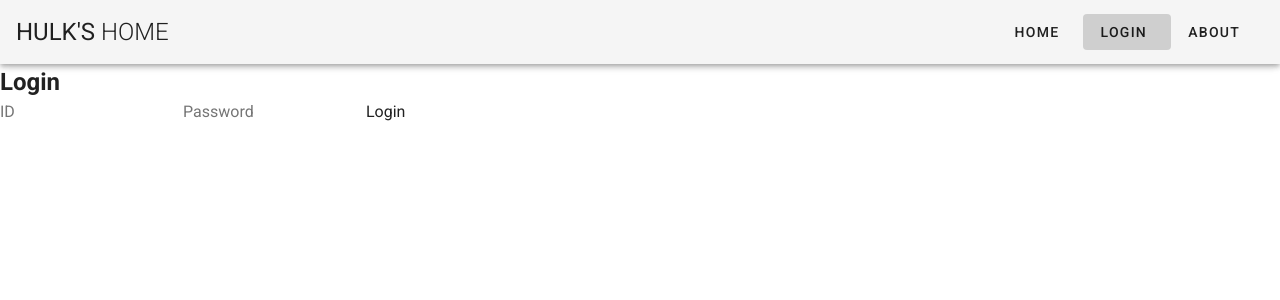
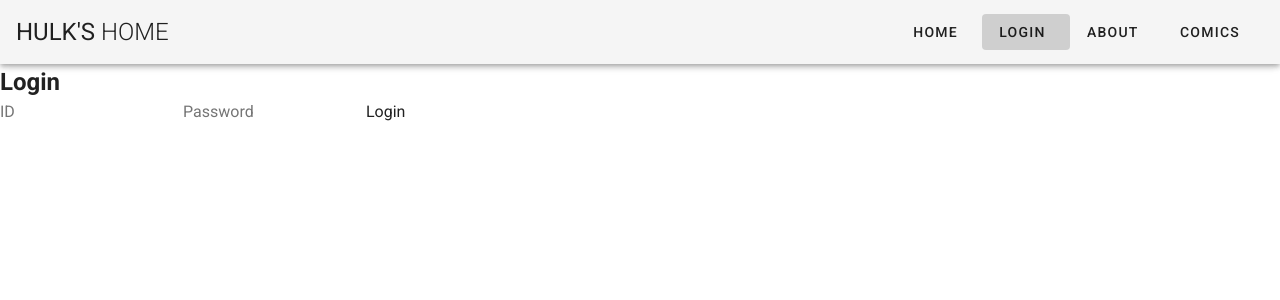
Before and after one commit to Hulk89/my-home-front, a Vue app: page /login in a window 1280 px wide. Shown: the top 300 px of the page. Built offline with nearby package versions, Linux system fonts and the light colour scheme.

Commit message:
inner router added

```diff
--- a/src/router.js
+++ b/src/router.js
@@ -37,6 +37,19 @@ export default new Router({
       // which is lazy-loaded when the route is visited.
       component: () => import(/* webpackChunkName: "about" */ './views/About.vue'),
 	  beforeEnter: requireAuth('/about')
+    },
+    {
+      path: '/comics',
+      name: 'comics',
+      component: { template: '<router-view></router-view>' },
+      children: [
+        { path: '/',
+            component: { template: '<div>Comics List<router-link to="comics/episode_list/1">to</router-link></div>' }
+        },
+        { path: 'episode_list/:id',
+            component: { template: '<div>Episode List<br/>id:{{this.$route.params.id}}</div>' }
+        }
+      ]
     }
   ]
 })
```
